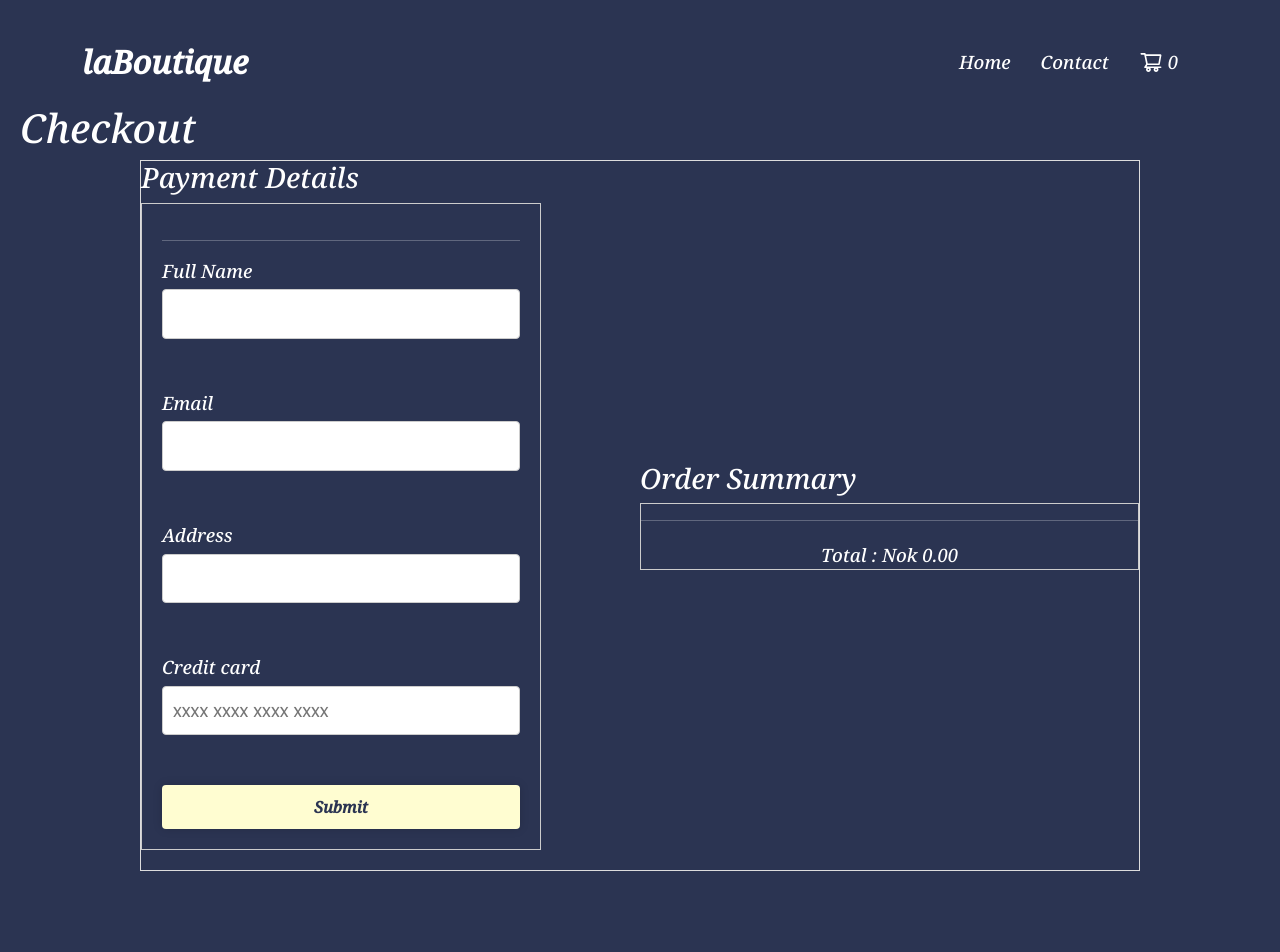
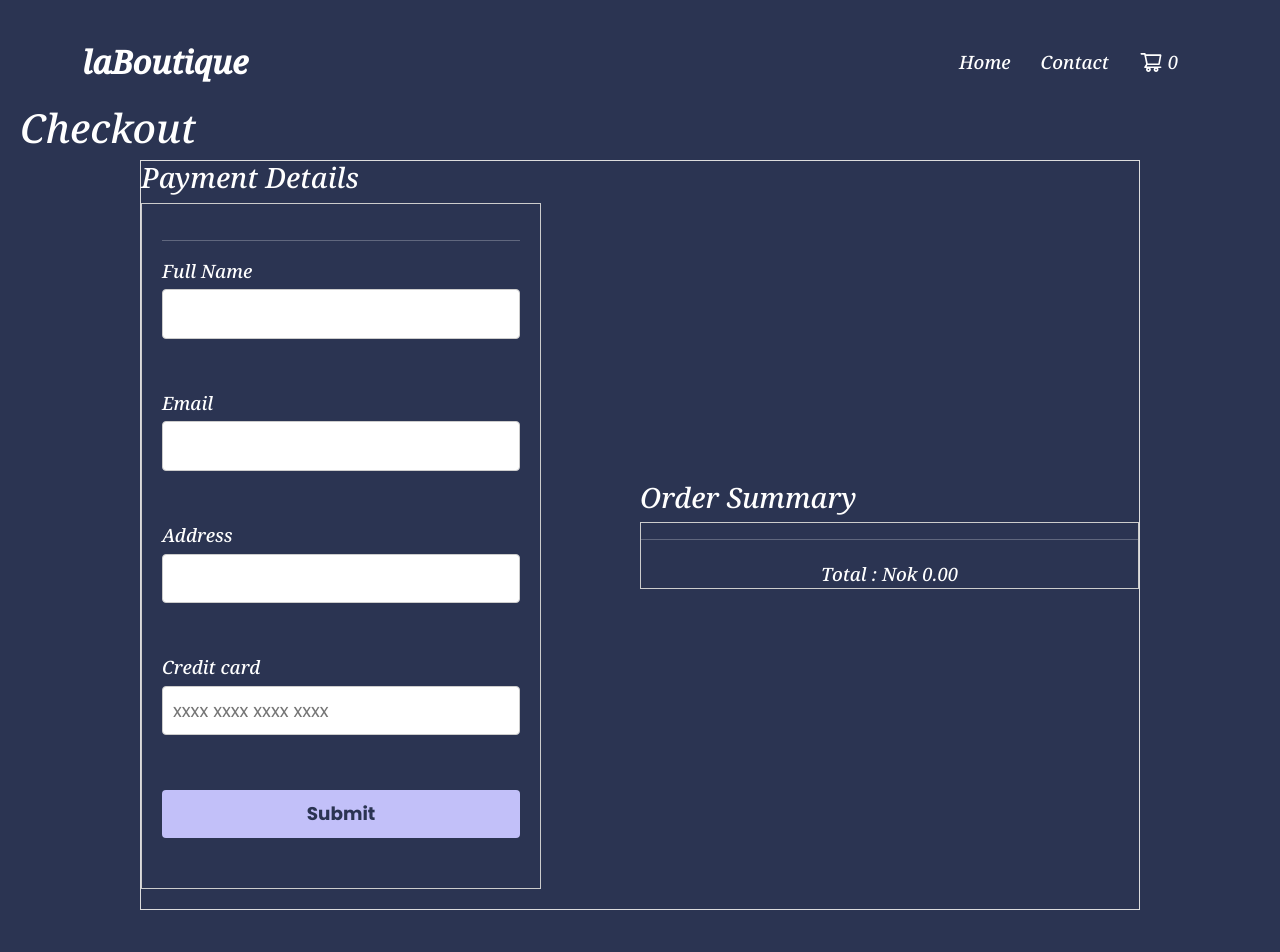
Before and after one commit to sayeda-chattopadhyay/la-boutique, a React (Create React App) app: page /Checkout in a window 1280 px wide. Shown: the top 952 px of the page. Built offline with nearby package versions, Linux system fonts and the light colour scheme.

Commit message:
creates payment form validation

```diff
--- a/src/components/formPayment/FormPayment.jsx
+++ b/src/components/formPayment/FormPayment.jsx
@@ -1,10 +1,10 @@
-import { StyledButton, StyledLinkButton } from "../styles/Button.styled";
+// import { StyledButton, StyledLinkButton } from "../styles/Button.styled";
 import { useState } from "react";
 import { useForm } from "react-hook-form";
 import { yupResolver } from "@hookform/resolvers/yup";
 import * as yup from "yup";
 import { StyledContactForm } from "../styles/ContactForm.styled";
-import { Link } from "react-router-dom";
+//import { Link, useHistory } from "react-router-dom";
 
 const schema = yup
   .object({
@@ -28,15 +28,16 @@
     register,
     handleSubmit,
     reset,
-    formState: { errors, isValid },
+    formState: { errors },
   } = useForm({
     resolver: yupResolver(schema),
-    mode: "onChange", // Enable form validation on each input change
   });
 
   function onSubmit(data) {
     console.log(data);
+    // do redirection
     setIsSubmitted(true);
+
     reset();
   }
 
@@ -67,15 +68,10 @@
         />
         <p>{errors.creditCard?.message}</p>
       </div>
-      {isSubmitted ? (
-        <Link to={"/checkoutsuccess"}>
-          <StyledLinkButton>Submit</StyledLinkButton>
-        </Link>
-      ) : (
-        <StyledButton type="submit" disabled={!isValid}>
-          Submit
-        </StyledButton>
-      )}
+      <div>
+        <input type="submit" />
+        {isSubmitted && <p>Thank you for your message.</p>}
+      </div>
     </StyledContactForm>
   );
 }
```
